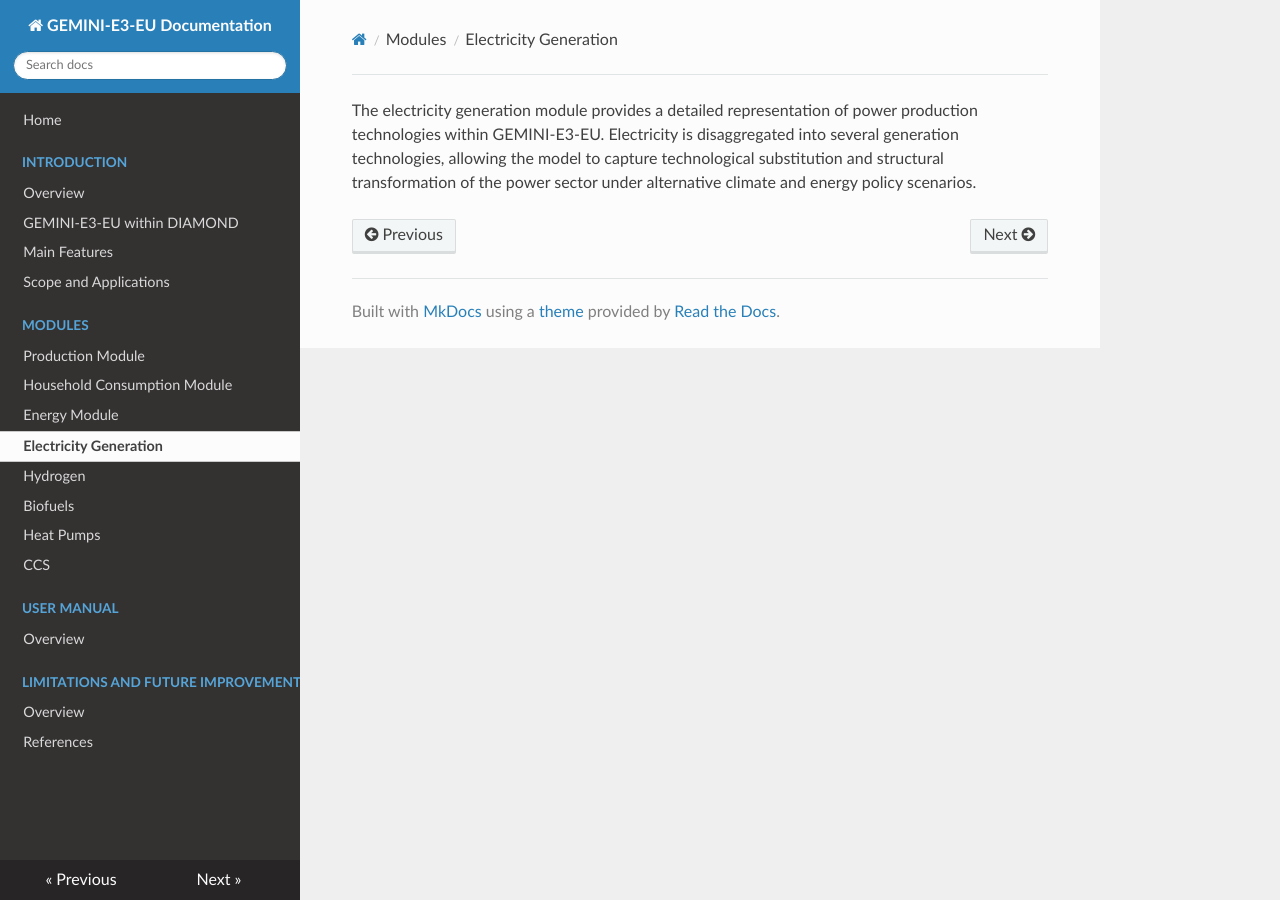
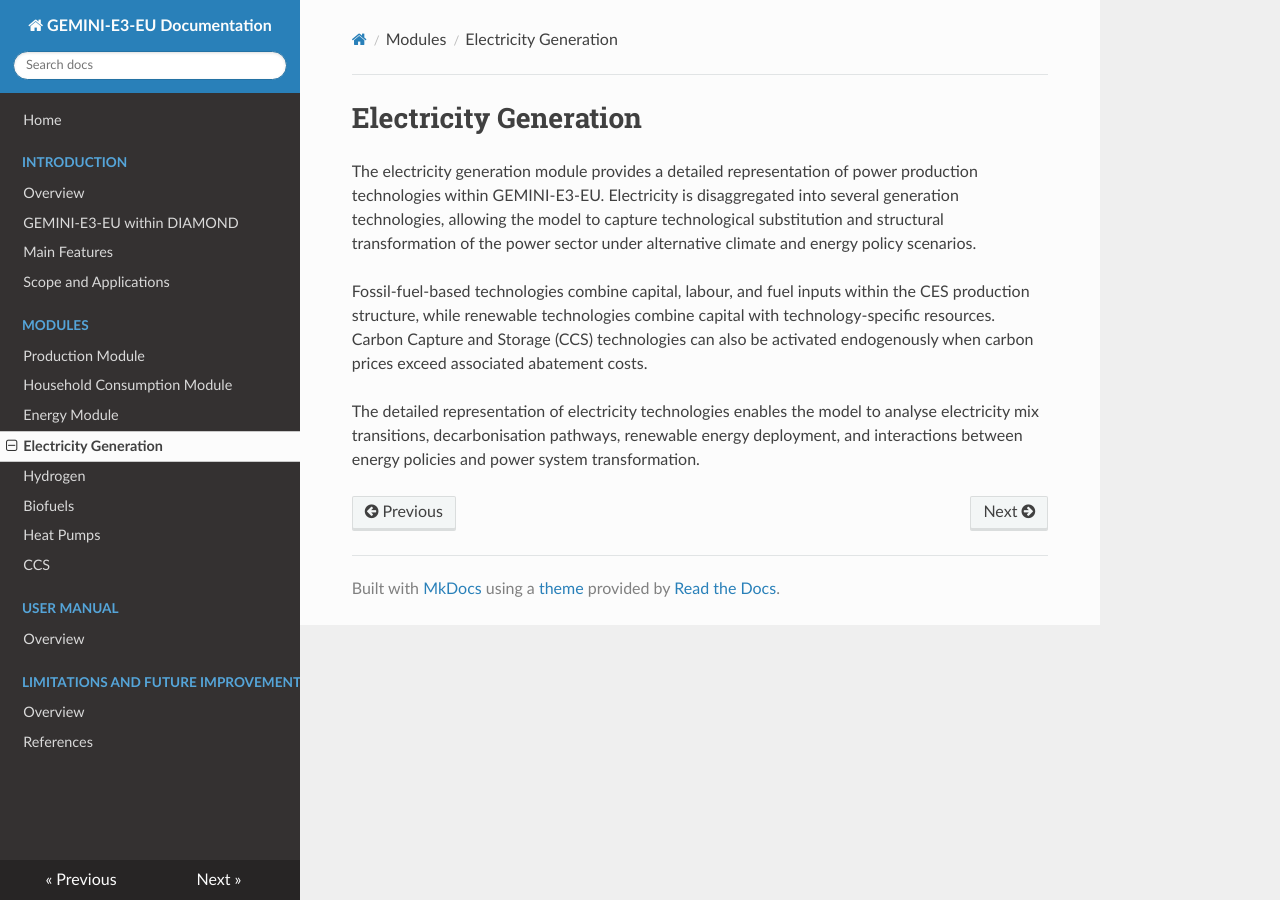
Before and after one commit to Perdana-Sigit/GEMINI-E3-EU, an MkDocs documentation site: the page built from docs/modules/electricity.md, in a window 1280 px wide. Built offline with MkDocs 1.6.1, drawn with Linux system fonts in a browser that asks for light colours; nearby versions of some CDN libraries.

Commit message:
Update electricity.md

```diff
--- a/docs/modules/electricity.md
+++ b/docs/modules/electricity.md
@@ -1 +1,8 @@
+# Electricity Generation
+
 The electricity generation module provides a detailed representation of power production technologies within GEMINI-E3-EU. Electricity is disaggregated into several generation technologies, allowing the model to capture technological substitution and structural transformation of the power sector under alternative climate and energy policy scenarios.
+
+
+Fossil-fuel-based technologies combine capital, labour, and fuel inputs within the CES production structure, while renewable technologies combine capital with technology-specific resources. Carbon Capture and Storage (CCS) technologies can also be activated endogenously when carbon prices exceed associated abatement costs.
+
+The detailed representation of electricity technologies enables the model to analyse electricity mix transitions, decarbonisation pathways, renewable energy deployment, and interactions between energy policies and power system transformation.
```
